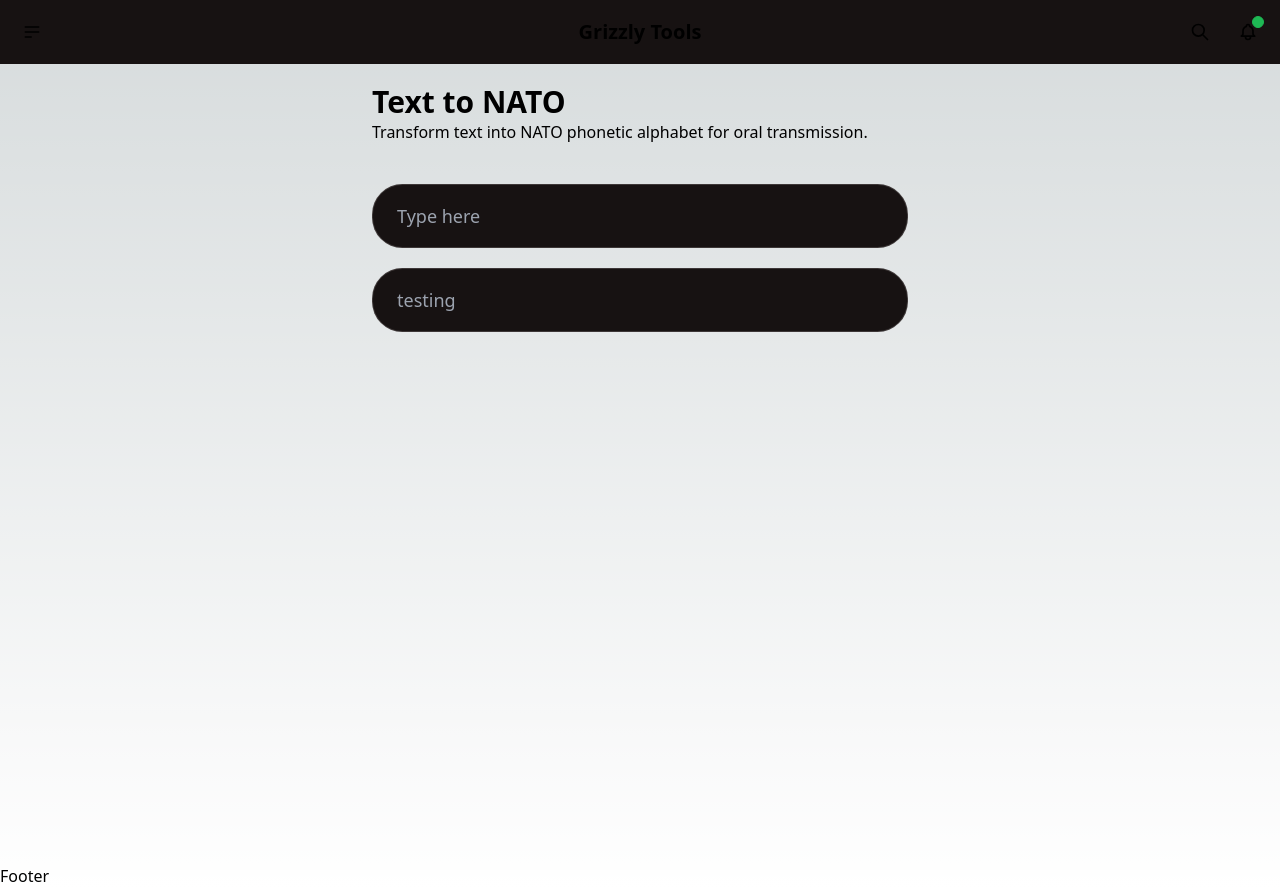
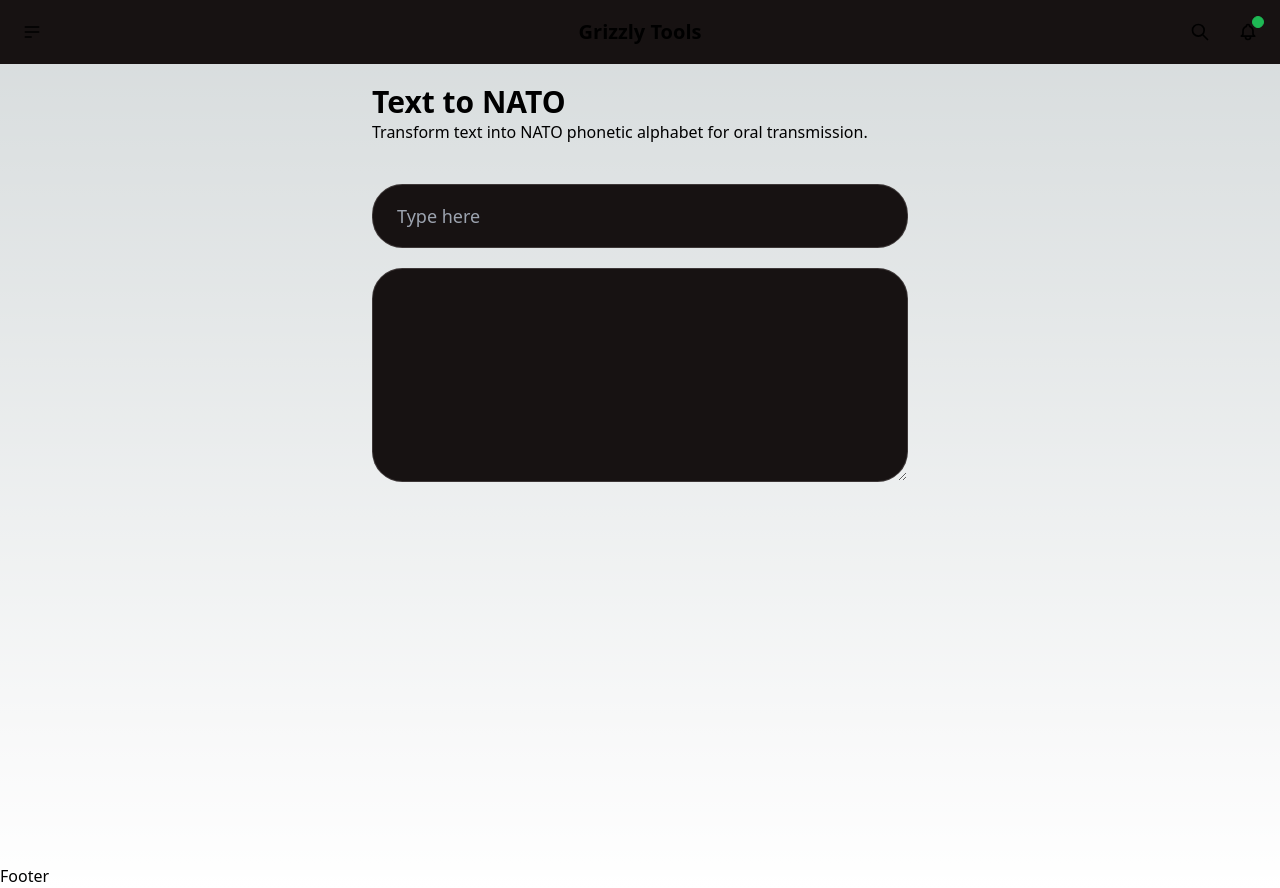
Before and after one commit to zubair1024/grizzly-tools, a Next.js app: page /text-to-nato in a window 1280 px wide. Built offline with nearby package versions, Linux system fonts and the light colour scheme.

Commit message:
adding nato to text convertor

```diff
--- a/package.json
+++ b/package.json
@@ -15,6 +15,7 @@
     "daisyui": "^2.51.0",
     "framer-motion": "^9.1.6",
     "next": "13.2.0",
+    "node.nato-phonetics.lib": "^2.0.1",
     "react": "18.2.0",
     "react-dom": "18.2.0",
     "react-icons": "^4.7.1"
--- a/src/pages/text-to-nato.tsx
+++ b/src/pages/text-to-nato.tsx
@@ -1,16 +1,25 @@
 import Layout from '@/components/Layout';
 import routes from '@/data/routes';
+import { word2words } from 'node.nato-phonetics.lib';
 import { useState } from 'react';
 
 const route = routes.filter((i) => i.route === 'text-to-nato')?.[0];
 
 const TextToNatoScreen = () => {
   const [inputText, setInputText] = useState('');
+  const [outputText, setOutputText] = useState('');
+
+  const handleInputChange = (e: React.ChangeEvent<HTMLInputElement>) => {
+    const value = e.target.value;
+    const output = word2words(value);
+    setInputText(value);
+    setOutputText(output.join(' '));
+  };
 
   return (
     <>
       <Layout>
-        <div className="max-w-xl mx-auto px-5 py-5">
+        <div className="max-w-xl min-h-screen mx-auto px-5 py-5">
           <div>
             <h1>{route.title}</h1>
             <p>{route.desc}</p>
@@ -21,16 +30,16 @@ const TextToNatoScreen = () => {
                 type="text"
                 placeholder="Type here"
                 value={inputText}
-                onChange={(e) => setInputText(e.target.value)}
+                onChange={handleInputChange}
                 className="input input-bordered input-lg w-full "
               />
             </div>
             <div>
-              <input
-                type="text"
-                placeholder="testing"
-                className="input input-bordered input-lg w-full"
-              />
+              <textarea
+                className="textarea textarea-bordered textarea-lg w-full"
+                rows={5}
+                value={outputText}
+              ></textarea>
             </div>
           </div>
         </div>
```
Also changed, not shown: 1 other file (tests, documents, lock files or other folders).
